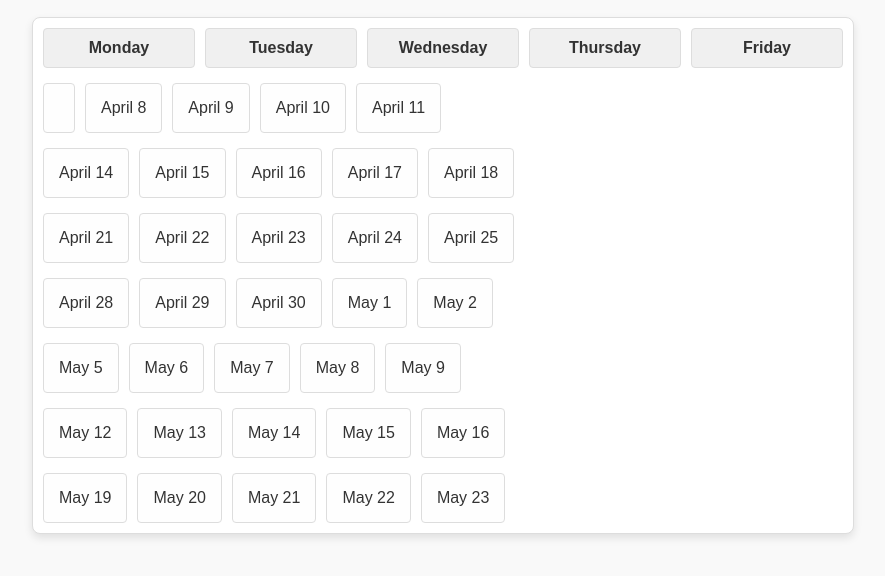
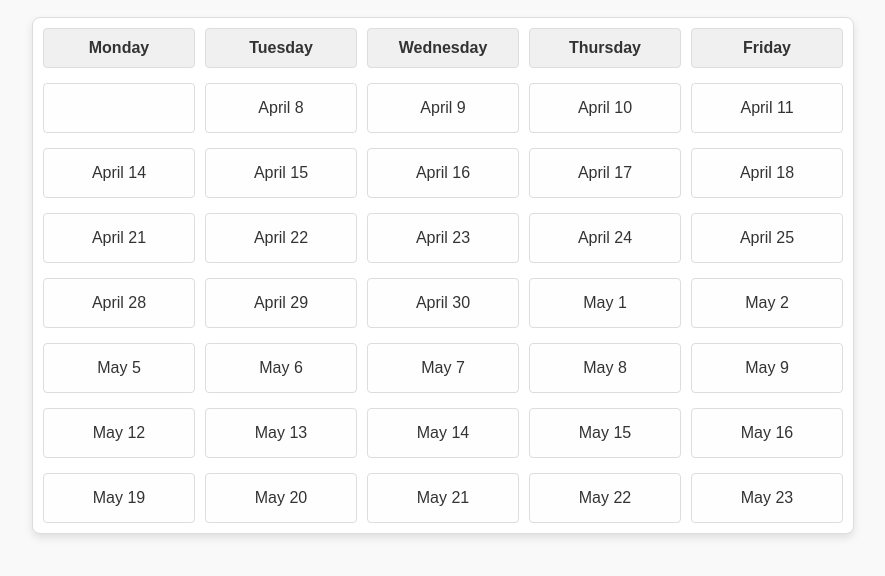
Before and after one commit to tarunPSchedule/tarunpSchedule.github.io, a plain HTML site: page index.html in a window 1280 px wide. Shown: the part 60-636 px from the top of the page, without its empty margins (197-1082 px from the left). Drawn offline with Linux system fonts and the light colour scheme.

Commit message:
basics finished

```diff
--- a/index.html
+++ b/index.html
@@ -32,9 +32,11 @@
         }
         .week-row {
             display: flex;
-            gap: 10px; /* Add spacing between days */
+            justify-content: space-between; /* Ensure even spacing between columns */
+            gap: 0; /* Remove extra gap to align columns properly */
         }
         .day {
+            flex: 1; /* Ensure equal width for all day boxes */
             padding: 15px;
             border: 1px solid #ddd;
             text-align: center;
@@ -42,6 +44,7 @@
             border-radius: 4px;
             background-color: #fefefe;
             transition: background-color 0.3s, transform 0.2s;
+            box-sizing: border-box; /* Include padding and border in width calculation */
         }
         .day:hover {
             background-color: #e8f5e9;
```
